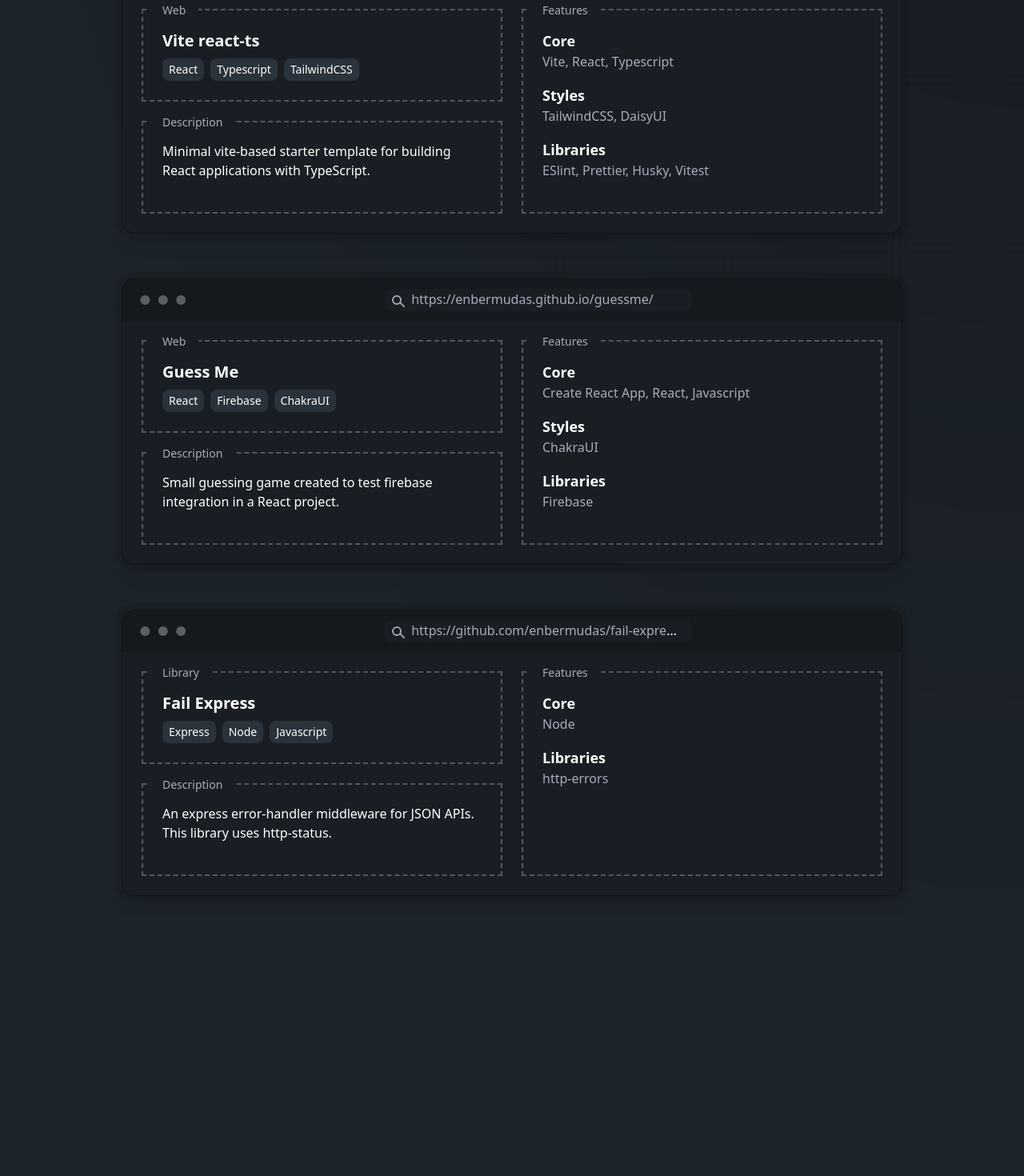
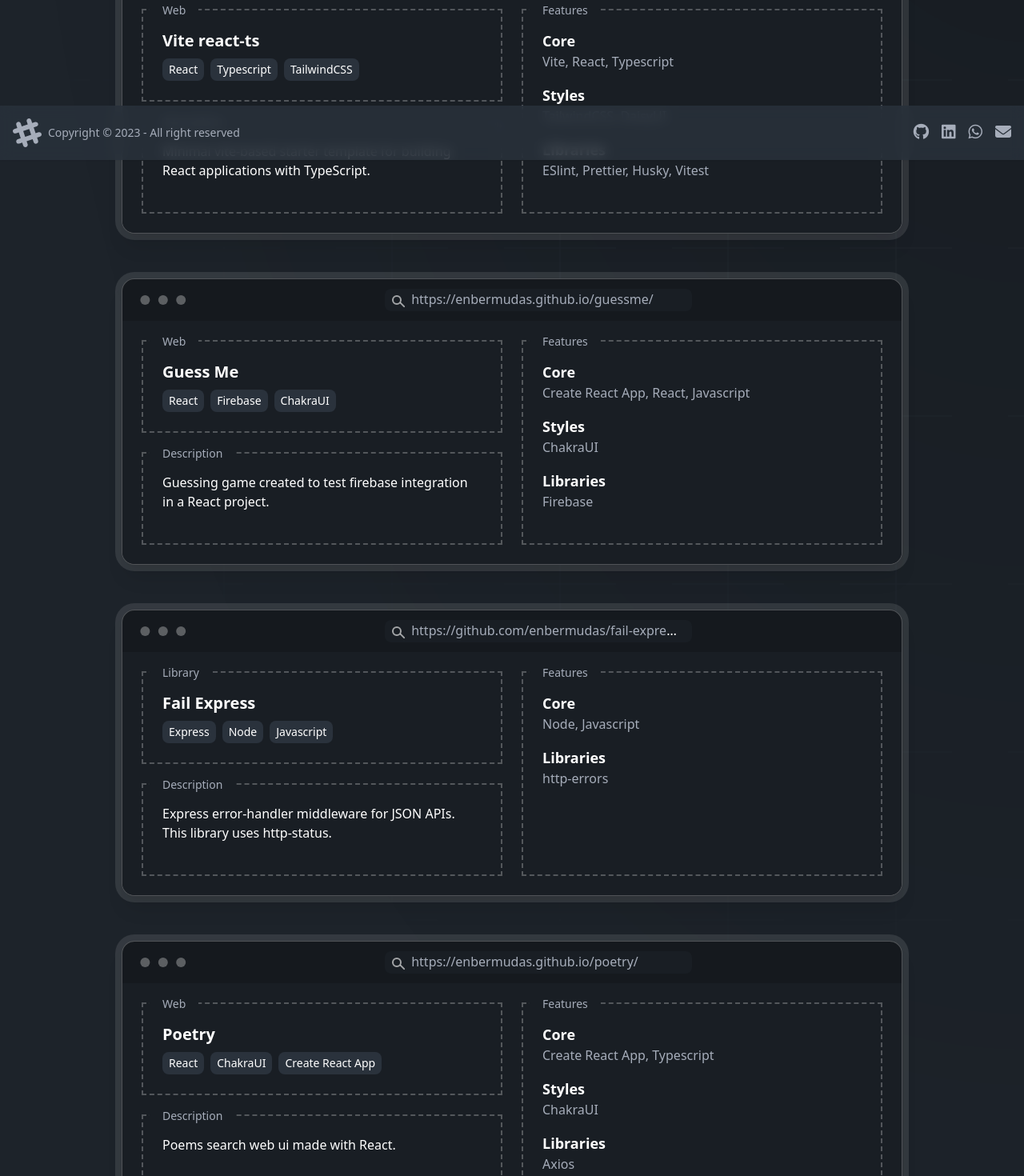
Before and after one commit to enbermudas/portfolio-v3, a React (Vite) app: page / in a window 1280 px wide. Shown: the part 600-2070 px from the top of the page at 80% size. Before the commit the page ends 1744 px from the top, so only its background shows below. Built offline with nearby package versions, Linux system fonts and the light colour scheme.

Commit message:
feat: add footer

```diff
--- a/package.json
+++ b/package.json
@@ -13,6 +13,7 @@
     "test:ui": "vitest --ui --coverage"
   },
   "dependencies": {
+    "@fortawesome/fontawesome-free": "^6.4.2",
     "framer-motion": "^10.16.4",
     "react": "^18.2.0",
     "react-dom": "^18.2.0",
--- a/src/App.tsx
+++ b/src/App.tsx
@@ -1,3 +1,4 @@
+import Footer from "./components/Footer";
 import Navbar from "./components/Navbar";
 
 import { Outlet } from "react-router-dom";
@@ -14,6 +15,8 @@
         <div className="container mx-auto mt-6 max-w-5xl ">
           <Outlet />
         </div>
+
+        <Footer />
 
         <svg
           id="patternId"
--- /dev/null
+++ b/src/components/Footer.tsx
@@ -0,0 +1,53 @@
+export default function Footer() {
+  return (
+    <footer className="footer fixed bottom-0 z-30 items-center bg-neutral bg-opacity-80 p-4 text-neutral-content shadow-sm backdrop-blur">
+      <aside className="grid-flow-col items-center">
+        <svg
+          width="36"
+          height="36"
+          viewBox="0 0 24 24"
+          xmlns="http://www.w3.org/2000/svg"
+          fillRule="evenodd"
+          clipRule="evenodd"
+          className="fill-current"
+        >
+          <path d="M22.672 15.226l-2.432.811.841 2.515c.33 1.019-.209 2.127-1.23 2.456-1.15.325-2.148-.321-2.463-1.226l-.84-2.518-5.013 1.677.84 2.517c.391 1.203-.434 2.542-1.831 2.542-.88 0-1.601-.564-1.86-1.314l-.842-2.516-2.431.809c-1.135.328-2.145-.317-2.463-1.229-.329-1.018.211-2.127 1.231-2.456l2.432-.809-1.621-4.823-2.432.808c-1.355.384-2.558-.59-2.558-1.839 0-.817.509-1.582 1.327-1.846l2.433-.809-.842-2.515c-.33-1.02.211-2.129 1.232-2.458 1.02-.329 2.13.209 2.461 1.229l.842 2.515 5.011-1.677-.839-2.517c-.403-1.238.484-2.553 1.843-2.553.819 0 1.585.509 1.85 1.326l.841 2.517 2.431-.81c1.02-.33 2.131.211 2.461 1.229.332 1.018-.21 2.126-1.23 2.456l-2.433.809 1.622 4.823 2.433-.809c1.242-.401 2.557.484 2.557 1.838 0 .819-.51 1.583-1.328 1.847m-8.992-6.428l-5.01 1.675 1.619 4.828 5.011-1.674-1.62-4.829z"></path>
+        </svg>
+        <p>Copyright © {new Date().getFullYear()} - All right reserved</p>
+      </aside>
+      <nav className="grid-flow-col gap-4 md:place-self-center md:justify-self-end">
+        <a
+          href="https://github.com/enbermudas"
+          target="_blank"
+          rel="noopener noreferrer"
+        >
+          <i className="fa-brands fa-github text-xl"></i>
+        </a>
+
+        <a
+          href="https://www.linkedin.com/in/enbermudez/"
+          target="_blank"
+          rel="noopener noreferrer"
+        >
+          <i className="fa-brands fa-linkedin text-xl"></i>
+        </a>
+
+        <a
+          href="https://wa.me/+543426295266"
+          target="_blank"
+          rel="noopener noreferrer"
+        >
+          <i className="fa-brands fa-whatsapp text-xl"></i>
+        </a>
+
+        <a
+          href="mailto:enrique.bermudez.dev@gmail.com"
+          target="_blank"
+          rel="noopener noreferrer"
+        >
+          <i className="fa-solid fa-envelope text-xl"></i>
+        </a>
+      </nav>
+    </footer>
+  );
+}
--- a/src/components/Navbar.tsx
+++ b/src/components/Navbar.tsx
@@ -4,7 +4,7 @@
   return (
     <div
       id="navbar"
-      className="navbar sticky top-0 z-30 bg-base-100 bg-opacity-80 shadow-sm backdrop-blur"
+      className="navbar sticky top-0 z-30 bg-neutral bg-opacity-80 shadow-sm backdrop-blur"
     >
       <div className="navbar-start"></div>
 
--- a/src/components/Project.tsx
+++ b/src/components/Project.tsx
@@ -33,8 +33,9 @@
     <motion.div
       initial={{ opacity: 0, x: id % 2 ? 100 : -100 }}
       whileInView={{ opacity: 1, x: 0 }}
-      transition={{ type: "spring", stiffness: 100 }}
-      className="mockup-browser mt-2 max-w-full border-[1px] border-black/25 bg-base-300 shadow-xl shadow-black/5 ring-8 ring-black/10 dark:border-white/25 dark:shadow-white/5 dark:ring-white/10"
+      transition={{ type: "spring", stiffness: 100, delay: 0.05 }}
+      whileHover={{ scale: 1.025 }}
+      className="shadow-white/ mockup-browser mt-2 max-w-full border-[1px] border-white/25 bg-base-300  shadow-xl ring-8 ring-white/10"
     >
       <div className="mockup-browser-toolbar">
         <div className="input">
--- a/src/data/projects.ts
+++ b/src/data/projects.ts
@@ -50,7 +50,7 @@
     title: "Guess Me",
     link: "https://enbermudas.github.io/guessme/",
     description:
-      "Small guessing game created to test firebase integration in a React project.",
+      "Guessing game created to test firebase integration in a React project.",
     tags: ["React", "Firebase", "ChakraUI"],
     features: {
       core: ["Create React App", "React", "Javascript"],
@@ -64,11 +64,24 @@
     title: "Fail Express",
     link: "https://github.com/enbermudas/fail-express/",
     description:
-      "An express error-handler middleware for JSON APIs. This library uses http-status.",
+      "Express error-handler middleware for JSON APIs. This library uses http-status.",
     tags: ["Express", "Node", "Javascript"],
     features: {
-      core: ["Node"],
+      core: ["Node", "Javascript"],
       libraries: ["http-errors"],
+    },
+  },
+  {
+    id: 5,
+    type: "web",
+    title: "Poetry",
+    link: "https://enbermudas.github.io/poetry/",
+    description: "Poems search web ui made with React.",
+    tags: ["React", "ChakraUI", "Create React App"],
+    features: {
+      core: ["Create React App", "Typescript"],
+      styles: ["ChakraUI"],
+      libraries: ["Axios"],
     },
   },
 ];
--- a/src/main.tsx
+++ b/src/main.tsx
@@ -9,6 +9,7 @@
 import Home from "./views/Home.tsx";
 
 import "./index.css";
+import "@fortawesome/fontawesome-free/css/all.css";
 
 const router = createBrowserRouter([
   {
--- a/src/views/Home.tsx
+++ b/src/views/Home.tsx
@@ -4,7 +4,7 @@
 
 export default function Home() {
   return (
-    <div className="flex flex-col gap-12 p-6">
+    <main className="flex flex-col gap-12 p-6 pb-32">
       {!!projectsData.length &&
         projectsData.map((project) => {
           return (
@@ -14,6 +14,6 @@
             />
           );
         })}
-    </div>
+    </main>
   );
 }
```
Also changed, not shown: 1 other file (tests, documents, lock files or other folders).
